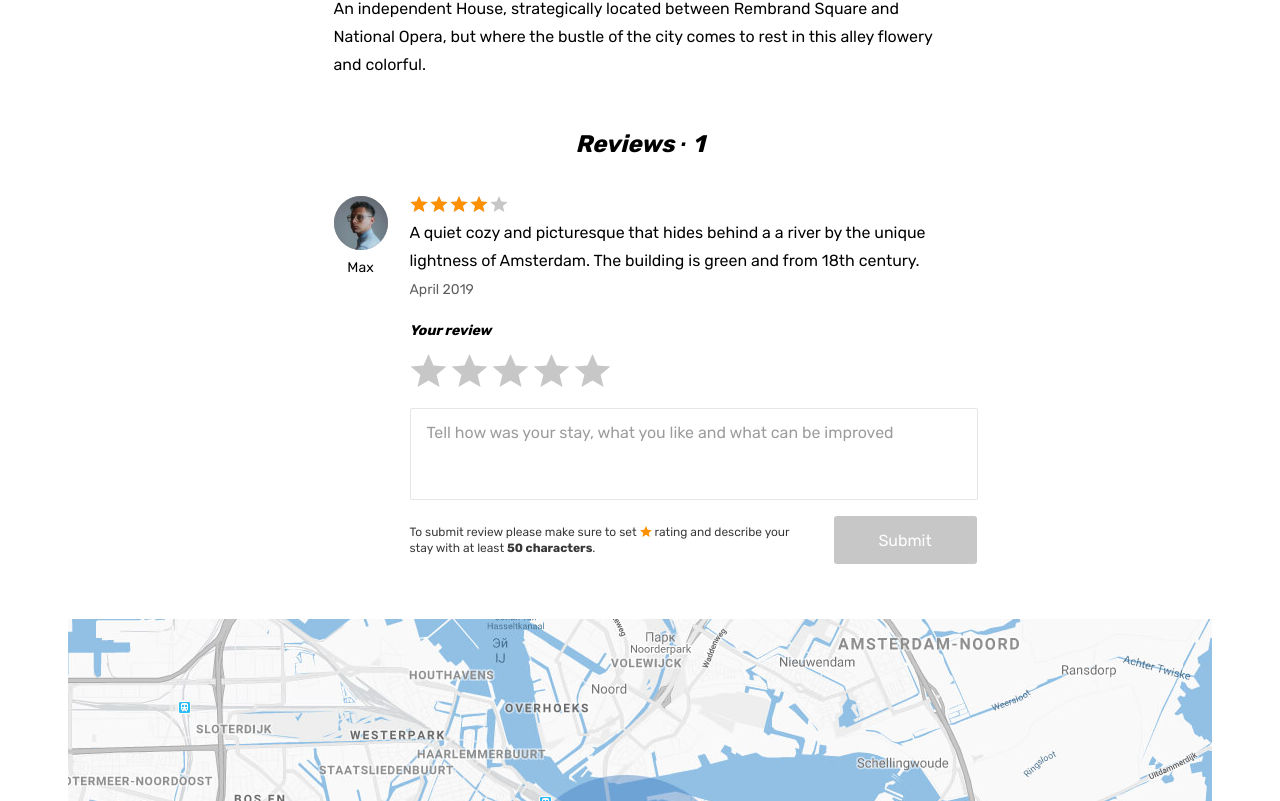
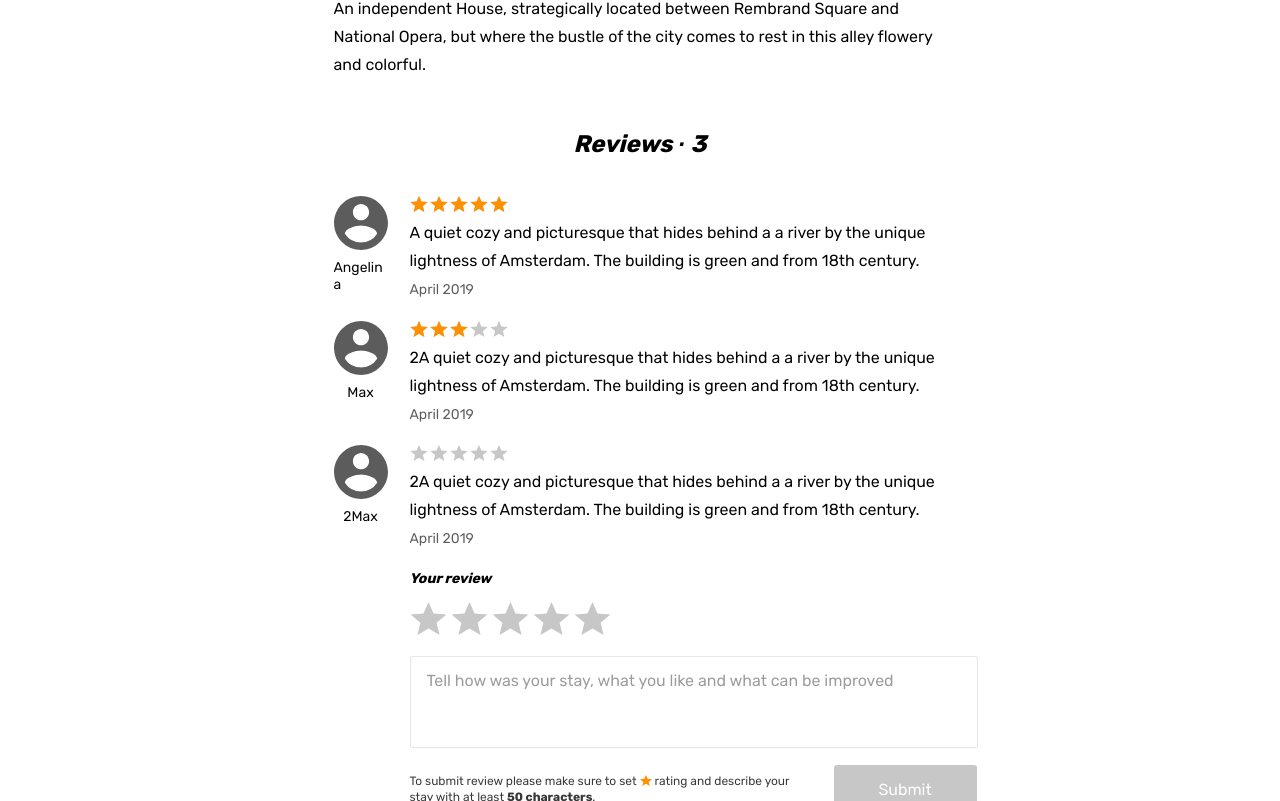
Before and after one commit to kalaganov5/465875-six-cities-9, a React (Create React App) app in the folder project/: page /offer/1 in a window 1280 px wide. Shown: the part 1339-2140 px from the top of the page. Built offline with nearby package versions, Linux system fonts and the light colour scheme.

Commit message:
Заполнение отзывами (пока всеми)

```diff
--- /dev/null
+++ b/project/src/components/reviews/reviews.tsx
@@ -0,0 +1,50 @@
+import {Review, Reviews as ReviewsTypes} from 'types/app';
+import {ratingToCss} from 'utils/utils';
+
+type ReviewsProps = {
+  reviews: ReviewsTypes,
+}
+type ReviewTypes = {
+  review: Review,
+}
+function ReviewItem ({review}: ReviewTypes) {
+  const {comments, user, rating} = review;
+  const {name, avatar} = user;
+  return (
+    <li className="reviews__item">
+      <div className="reviews__user user">
+        <div className="reviews__avatar-wrapper user__avatar-wrapper">
+          <img className="reviews__avatar user__avatar" src={`img/${avatar}`} width="54" height="54" alt="Reviews avatar" />
+        </div>
+        <span className="reviews__user-name">
+          {name}
+        </span>
+      </div>
+      <div className="reviews__info">
+        <div className="reviews__rating rating">
+          <div className="reviews__stars rating__stars">
+            <span style={ratingToCss(rating)}></span>
+            <span className="visually-hidden">Rating</span>
+          </div>
+        </div>
+        <p className="reviews__text">
+          {comments}
+        </p>
+        <time className="reviews__time" dateTime="2019-04-24">April 2019</time>
+      </div>
+    </li>
+  );
+}
+
+function Reviews ({reviews}: ReviewsProps) {
+  return (
+    <ul className="reviews__list">
+      {reviews.map(
+        (reviewItem) => (
+          <ReviewItem key = {reviewItem.id} review = {reviewItem} />
+        ))}
+    </ul>
+  );
+}
+
+export default Reviews;
--- a/project/src/mocks/reviews.ts
+++ b/project/src/mocks/reviews.ts
@@ -11,18 +11,30 @@ export const reviews: Review[] = [
     },
     comments: 'A quiet cozy and picturesque that hides behind a a river by the unique lightness of Amsterdam. The building is green and from 18th century.',
     date: 'Mon Mar 07 2022 14:31:51 GMT+0300 (Moscow Standard Time)',
-    rating: 3.0,
+    rating: 5.0,
   },
   {
     id: 2,
     user: {
       id: 1,
-      name: 'Angelina',
+      name: 'Max',
       isPro: true,
       avatar: 'avatar.svg',
     },
-    comments: 'A quiet cozy and picturesque that hides behind a a river by the unique lightness of Amsterdam. The building is green and from 18th century.',
+    comments: '2A quiet cozy and picturesque that hides behind a a river by the unique lightness of Amsterdam. The building is green and from 18th century.',
     date: 'Mon Mar 07 2022 14:31:51 GMT+0300 (Moscow Standard Time)',
     rating: 3.0,
   },
+  {
+    id: 3,
+    user: {
+      id: 1,
+      name: '2Max',
+      isPro: true,
+      avatar: 'avatar.svg',
+    },
+    comments: '2A quiet cozy and picturesque that hides behind a a river by the unique lightness of Amsterdam. The building is green and from 18th century.',
+    date: 'Mon Mar 07 2022 14:31:51 GMT+0300 (Moscow Standard Time)',
+    rating: 0,
+  },
 ];
--- a/project/src/pages/page-property.tsx
+++ b/project/src/pages/page-property.tsx
@@ -1,14 +1,15 @@
 import {setRatingStyle} from 'utils/utils';
 import OfferOtherItem from 'components/offer-other-item/offer-other-item';
-import {Reviews} from 'types/app';
+import FormReview from 'components/form-review/form-review';
+import {Reviews as ReviewsTypes} from 'types/app';
+import Reviews from 'components/reviews/reviews';
 
 type PagePropertyProps = {
-  reviews: Reviews,
+  reviews: ReviewsTypes,
 }
 
 function PageProperty({reviews}: PagePropertyProps): JSX.Element {
-  // eslint-disable-next-line no-console
-  console.log(reviews);
+  const isAuth = true;
   const otherData = ['', '',  ''];
   return (
     <>
@@ -131,77 +132,9 @@ function PageProperty({reviews}: PagePropertyProps): JSX.Element {
               </div>
             </div>
             <section className="property__reviews reviews">
-              <h2 className="reviews__title">Reviews &middot; <span className="reviews__amount">1</span></h2>
-              <ul className="reviews__list">
-                <li className="reviews__item">
-                  <div className="reviews__user user">
-                    <div className="reviews__avatar-wrapper user__avatar-wrapper">
-                      <img className="reviews__avatar user__avatar" src="img/avatar-max.jpg" width="54" height="54" alt="Reviews avatar" />
-                    </div>
-                    <span className="reviews__user-name">
-                      Max
-                    </span>
-                  </div>
-                  <div className="reviews__info">
-                    <div className="reviews__rating rating">
-                      <div className="reviews__stars rating__stars">
-                        <span style={setRatingStyle('80')}></span>
-                        <span className="visually-hidden">Rating</span>
-                      </div>
-                    </div>
-                    <p className="reviews__text">
-                      A quiet cozy and picturesque that hides behind a a river by the unique lightness of Amsterdam. The building is green and from 18th century.
-                    </p>
-                    <time className="reviews__time" dateTime="2019-04-24">April 2019</time>
-                  </div>
-                </li>
-              </ul>
-              <form className="reviews__form form" action="#" method="post">
-                <label className="reviews__label form__label" htmlFor="review">Your review</label>
-                <div className="reviews__rating-form form__rating">
-                  <input className="form__rating-input visually-hidden" name="rating" value="5" id="5-stars" type="radio" />
-                  <label htmlFor="5-stars" className="reviews__rating-label form__rating-label" title="perfect">
-                    <svg className="form__star-image" width="37" height="33">
-                      <use xlinkHref="#icon-star"></use>
-                    </svg>
-                  </label>
-
-                  <input className="form__rating-input visually-hidden" name="rating" value="4" id="4-stars" type="radio" />
-                  <label htmlFor="4-stars" className="reviews__rating-label form__rating-label" title="good">
-                    <svg className="form__star-image" width="37" height="33">
-                      <use xlinkHref="#icon-star"></use>
-                    </svg>
-                  </label>
-
-                  <input className="form__rating-input visually-hidden" name="rating" value="3" id="3-stars" type="radio" />
-                  <label htmlFor="3-stars" className="reviews__rating-label form__rating-label" title="not bad">
-                    <svg className="form__star-image" width="37" height="33">
-                      <use xlinkHref="#icon-star"></use>
-                    </svg>
-                  </label>
-
-                  <input className="form__rating-input visually-hidden" name="rating" value="2" id="2-stars" type="radio" />
-                  <label htmlFor="2-stars" className="reviews__rating-label form__rating-label" title="badly">
-                    <svg className="form__star-image" width="37" height="33">
-                      <use xlinkHref="#icon-star"></use>
-                    </svg>
-                  </label>
-
-                  <input className="form__rating-input visually-hidden" name="rating" value="1" id="1-star" type="radio" />
-                  <label htmlFor="1-star" className="reviews__rating-label form__rating-label" title="terribly">
-                    <svg className="form__star-image" width="37" height="33">
-                      <use xlinkHref="#icon-star"></use>
-                    </svg>
-                  </label>
-                </div>
-                <textarea className="reviews__textarea form__textarea" id="review" name="review" placeholder="Tell how was your stay, what you like and what can be improved"></textarea>
-                <div className="reviews__button-wrapper">
-                  <p className="reviews__help">
-                    To submit review please make sure to set <span className="reviews__star">rating</span> and describe your stay with at least <b className="reviews__text-amount">50 characters</b>.
-                  </p>
-                  <button className="reviews__submit form__submit button" type="submit" disabled>Submit</button>
-                </div>
-              </form>
+              <h2 className="reviews__title">Reviews &middot; <span className="reviews__amount">{reviews.length}</span></h2>
+              {reviews.length > 0 ? <Reviews reviews = {reviews} /> : ''}
+              {isAuth && <FormReview />}
             </section>
           </div>
         </div>
```
